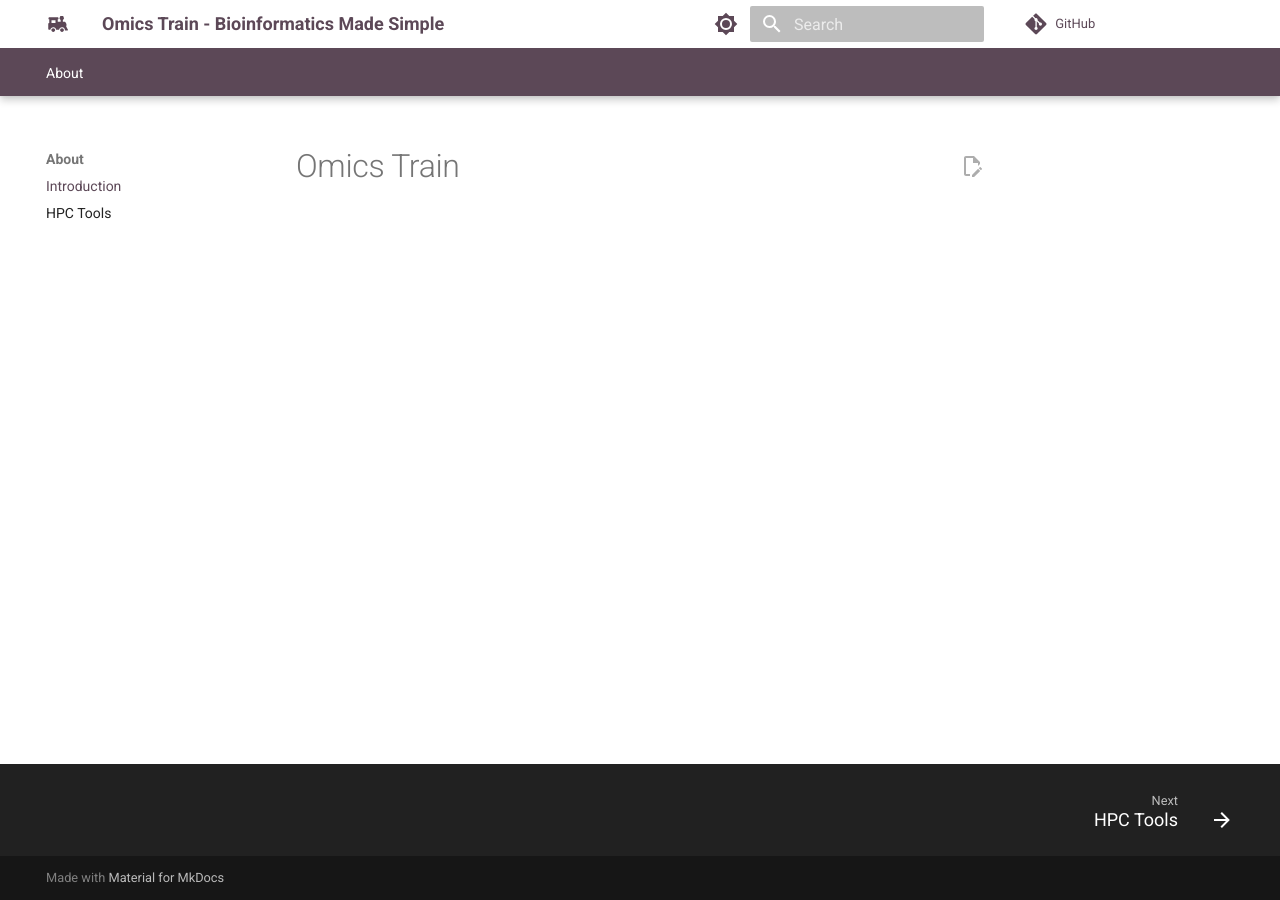
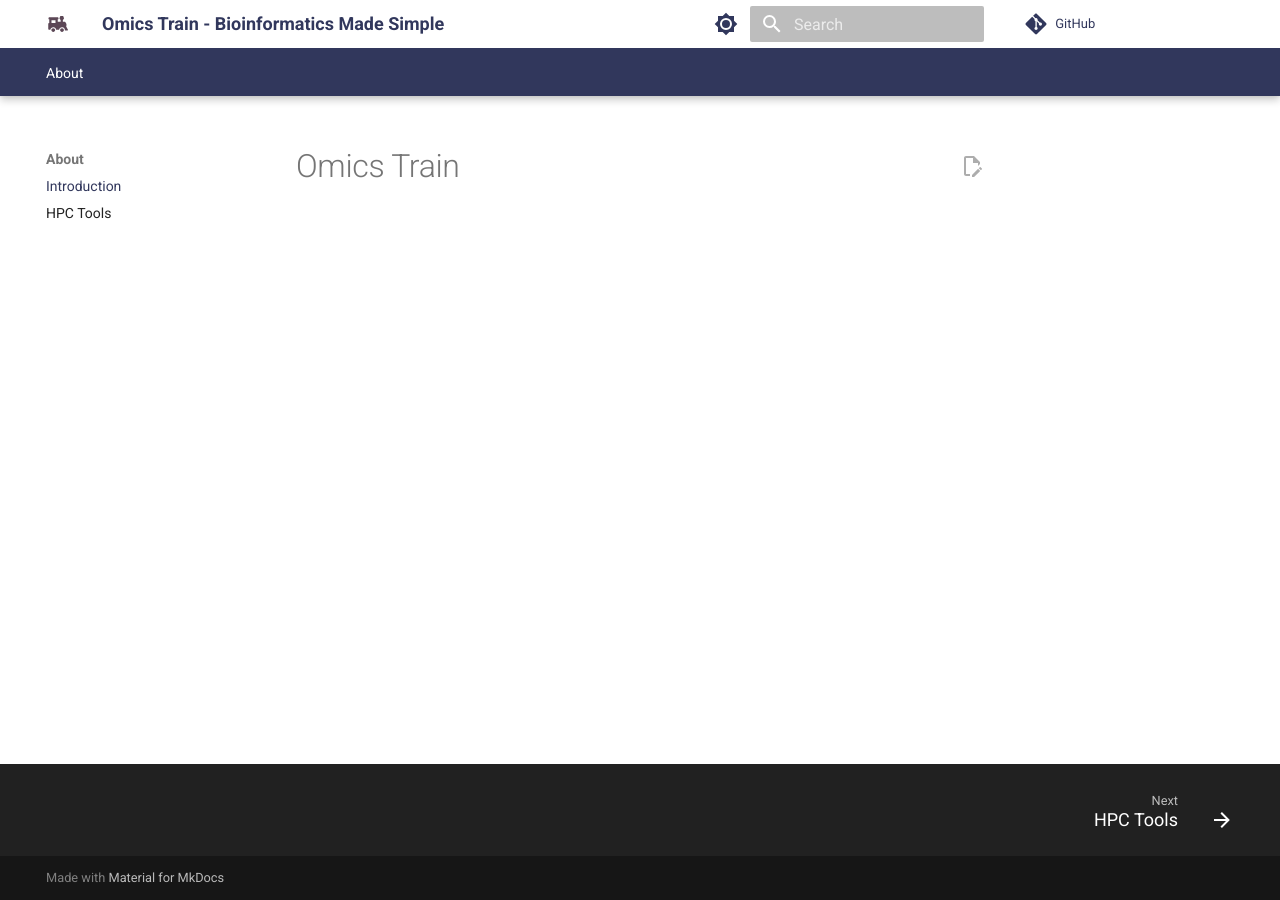
Before and after one commit to comp-tox-jhu/CompToxLab, an MkDocs documentation site: the page built from docs/index.md, in a window 1280 px wide. Built offline with MkDocs 1.6.1 and Material for MkDocs 9.7.7, drawn with Linux system fonts in a browser that asks for light colours; comment, search, counter and statistics services are not loaded.

Commit message:
Update extra.css

```diff
--- a/docs/stylesheets/extra.css
+++ b/docs/stylesheets/extra.css
@@ -1,10 +1,10 @@
 :root > * {
-  --md-primary-fg-color:        #5c4857;
+  --md-primary-fg-color:        #31375c;
 }
 
 .md-header{
     background-color: white;
-    color: #5c4857;
+    color: #31375c;
 }
 @font-face {
     font-weight: bold;
```
